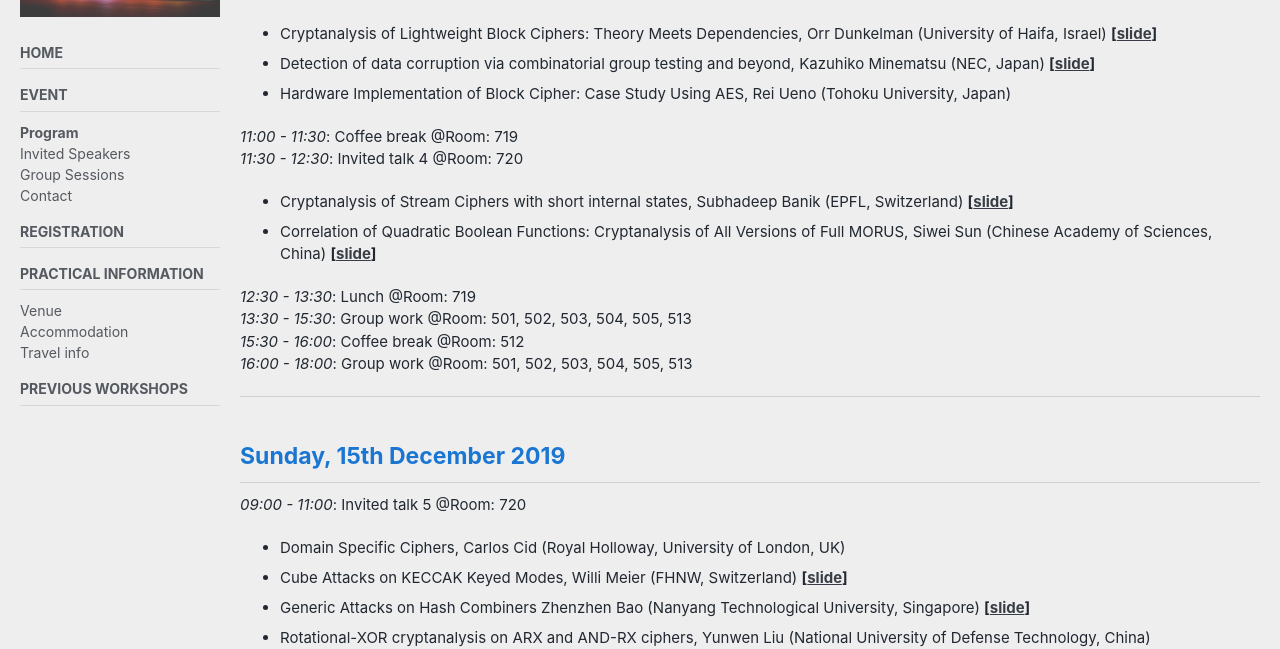
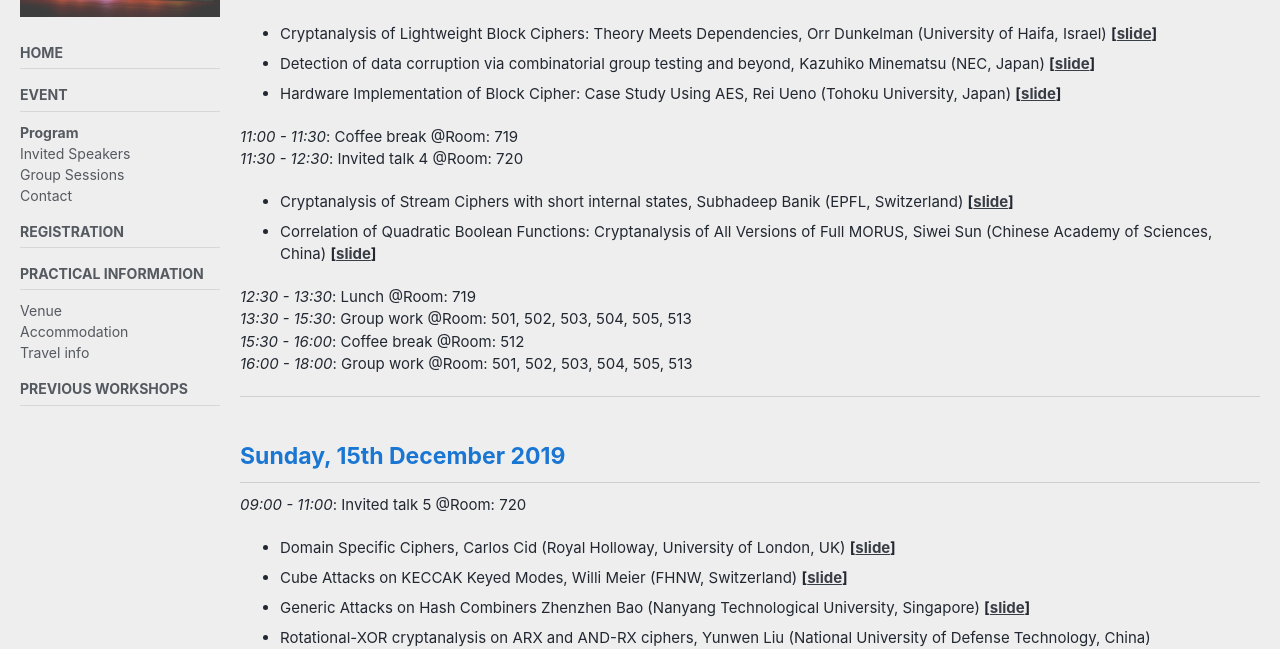
Before and after one commit to askworkshop/ask2019, a Jekyll site: the page built from program.md, in a window 1280 px wide and 900 px high, scrolled down 646 px. Shown: the part 176-825 px from the top of the window. Built offline with Jekyll 4.4.1, drawn with Linux system fonts in a browser that asks for light colours; cached includes are drawn as plain includes; nearby versions of some CDN libraries; our own code applies the rules of GitHub Pages for plain Markdown files.

Commit message:
upload some pdf

```diff
--- a/program.md
+++ b/program.md
@@ -54,6 +54,7 @@ sidebar:
   <b>[<a href="../assets/slides/slide_ask19.pdf" target="_blank">slide</a>]
  - Hardware Implementation of Block Cipher: Case Study Using AES,
   Rei Ueno (Tohoku University, Japan)
+  <b>[<a href="../assets/slides/ASK2019-ueno.pdf" target="_blank">slide</a>]
 
 *11:00 - 11:30*: Coffee break  @Room: 719
 *11:30 - 12:30*: Invited talk 4  @Room: 720
@@ -78,6 +79,7 @@ sidebar:
 
  - Domain Specific Ciphers,
   Carlos Cid (Royal Holloway, University of London, UK)
+  <b>[<a href="../assets/slides/ccid-ask2019-talk.pdf" target="_blank">slide</a>]
  - Cube Attacks on KECCAK Keyed Modes,
   Willi Meier (FHNW, Switzerland)
   <b>[<a href="../assets/slides/ASK2019.pdf" target="_blank">slide</a>]
```
Also changed, not shown: 2 other files.
